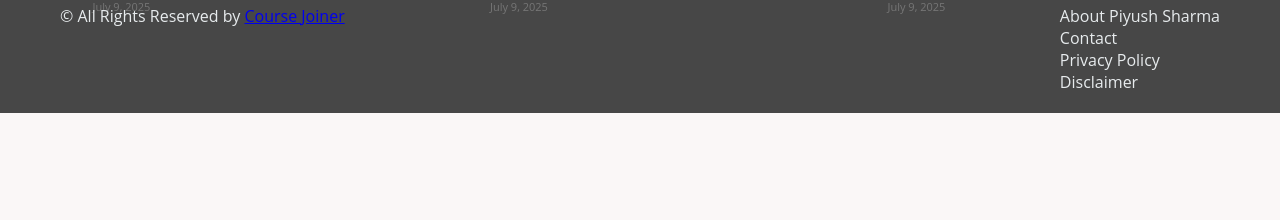
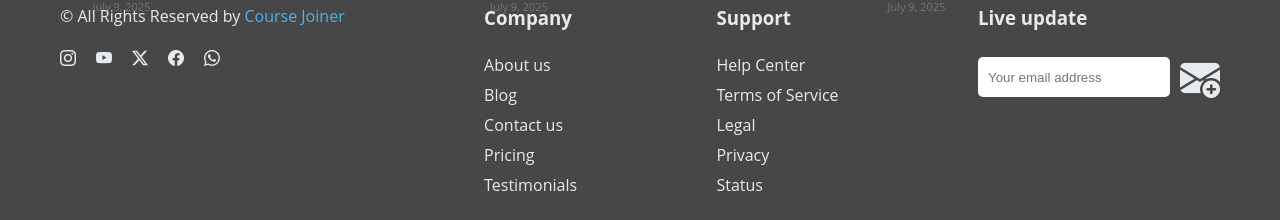
Before and after one commit to lvs170603/SureTrust, a plain HTML site: page suretrust/assignment 04/index.html in a window 1280 px wide. Shown: the part 2599-2819 px from the top of the page. Before the commit the page ends 2712 px from the top, so only its background shows below. Drawn offline with nearby package versions, Linux system fonts and the light colour scheme.

Commit message:
Update index.html

```diff
--- a/suretrust/assignment 04/index.html
+++ b/suretrust/assignment 04/index.html
@@ -197,15 +197,44 @@
 
      <!-- Footer -->
     <div class="footer">
-        <div class="menu-item">
-            <div>© All Rights Reserved by <a href="https://www.coursejoiner.com/">Course Joiner</a>
+        <div class="menu-item-1">
+            <div>
+                © All Rights Reserved by <a href="https://www.coursejoiner.com/" target="_blank">Course Joiner</a>
+            </div>
+            <div class="menu-item-1-icons">
+                <i class="bi bi-instagram"></i>
+                <i class="bi bi-youtube"></i>
+                <i class="bi bi-twitter-x"></i>
+                <i class="bi bi-facebook"></i>
+                <i class="bi bi-whatsapp"></i>
             </div>
         </div>
-        <div class="menu-item">
-            <div>About Piyush Sharma</div>
-            <div>Contact</div>
-            <div>Privacy Policy</div>
-            <div>Disclaimer</div>
+        <div class="menu-item-2">
+            <h3>Company</h3>
+            <ol>
+                <li>About us</li>
+                <li>Blog</li>
+                <li>Contact us</li>
+                <li>Pricing</li>
+                <li>Testimonials</li>
+            </ol>
+        </div>
+        <div class="menu-item-3">
+            <h3>Support</h3>
+            <ol>
+                <li>Help Center</li>
+                <li>Terms of Service</li>
+                <li>Legal</li>
+                <li>Privacy</li>
+                <li>Status</li>
+            </ol>
+        </div>
+        <div class="menu-item-4">
+            <h3>Live update</h3>
+            <div>
+                <input type="search" placeholder="Your email address">
+                <i class="bi bi-envelope-plus-fill"></i>
+            </div>
         </div>
     </div>
 </body>
```
